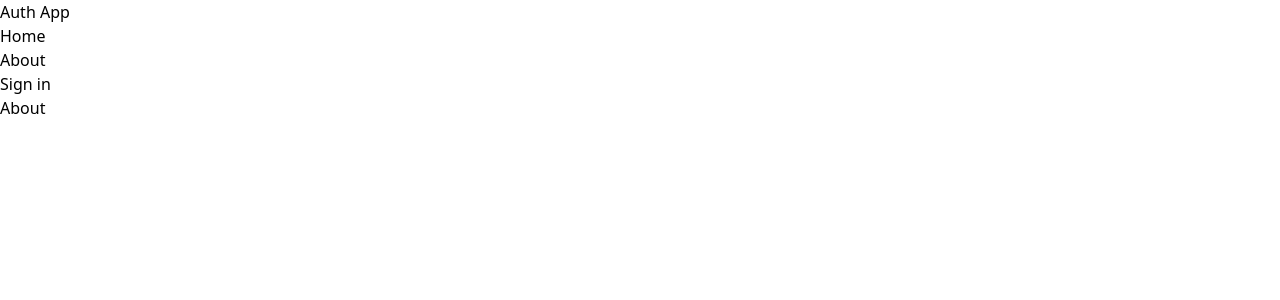
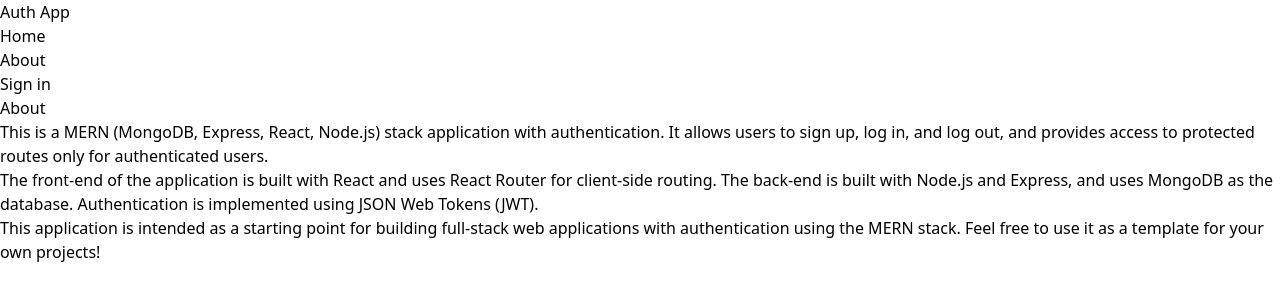
Before and after one commit to ujalasingh904/LearningAuth, a React (Vite) app in the folder frontend/: page /about in a window 1280 px wide. Shown: the top 300 px of the page. Built offline with nearby package versions, Linux system fonts and the light colour scheme.

Commit message:
"Updated App.jsx to conditionally render Home or Signin based on currentUser, and refactored About.jsx and Home.jsx to include descriptive text and styling."

```diff
--- a/frontend/src/App.jsx
+++ b/frontend/src/App.jsx
@@ -6,14 +6,15 @@
 import SignUp from './components/SignUp'
 import Profile from './components/Profile'
 import Navbar from './components/Navbar'
-
+import { useSelector } from "react-redux"
 const App = () => {
+  const { currentUser } = useSelector((state) => state.user)
   return (
     <>
       <BrowserRouter>
         <Navbar />
         <Routes>
-          <Route exact path='/' element={<Home />} />
+           {currentUser ? <Route exact path='/' element={<Home />} /> : <Route exact path='/' element={<Signin />} />}
           <Route exact path='/about' element={<About />} />
           <Route exact path='/sign-in' element={<Signin />} />
           <Route exact path='/sign-up' element={<SignUp />} />
--- a/frontend/src/components/About.jsx
+++ b/frontend/src/components/About.jsx
@@ -2,7 +2,25 @@
 
 const About = () => {
   return (
-    <div>About</div>
+    <div className='px-4 py-12 max-w-2xl mx-auto'>
+      <h1 className='text-3xl font-bold  mb-4 text-slate-800'>About</h1>
+      <p className='mb-4 text-slate-700'>
+        This is a MERN (MongoDB, Express, React, Node.js) stack application with
+        authentication. It allows users to sign up, log in, and log out, and
+        provides access to protected routes only for authenticated users.
+      </p>
+      <p className='mb-4 text-slate-700'>
+        The front-end of the application is built with React and uses React
+        Router for client-side routing. The back-end is built with Node.js and
+        Express, and uses MongoDB as the database. Authentication is implemented
+        using JSON Web Tokens (JWT).
+      </p>
+      <p className='mb-4 text-slate-700'>
+        This application is intended as a starting point for building full-stack
+        web applications with authentication using the MERN stack. Feel free to
+        use it as a template for your own projects!
+      </p>
+    </div>
   )
 }
 
--- a/frontend/src/components/Home.jsx
+++ b/frontend/src/components/Home.jsx
@@ -1,9 +1,29 @@
-import React from 'react'
+import React from 'react';
 
 const Home = () => {
   return (
-    <div className='text-3xl text-red-400'>Home</div>
-  )
+    <div className='px-4 py-12 max-w-2xl mx-auto'>
+      <h1 className='text-3xl font-bold  mb-4 text-slate-800'>
+        Welcome to my Auth App!
+      </h1>
+      <p className='mb-4 text-slate-700'>
+        This is a full-stack web application built with the MERN (MongoDB,
+        Express, React, Node.js) stack. It includes authentication features that
+        allow users to sign up, log in, and log out, and provides access to
+        protected routes only for authenticated users.
+      </p>
+      <p className='mb-4 text-slate-700'>
+        The front-end of the application is built with React and uses React
+        Router for client-side routing. The back-end is built with Node.js and
+        Express, and uses MongoDB as the database. Authentication is implemented
+        using JSON Web Tokens (JWT).
+      </p>
+      <p className='mb-4 text-slate-700'>
+        This application is intended as a starting point for building full-stack
+        web applications with authentication using the MERN stack. Feel free to
+        use it as a template for your own projects!
+      </p>
+    </div>
+  );
 }
-
 export default Home
```
